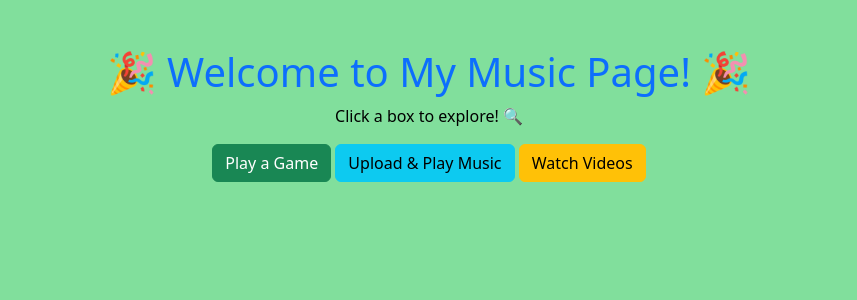
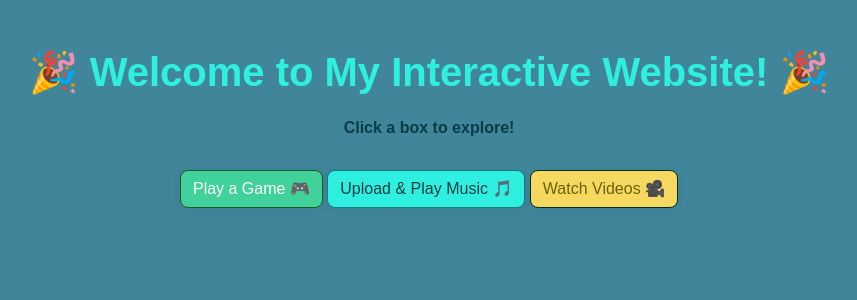
Before and after one commit to Harmony999/harmony.miniproject, a Flask app: page / in a window 1280 px wide. Shown: the top 300 px of the page, without its empty margins (211-1068 px from the left). Run offline with Flask 3, Linux system fonts and the light colour scheme.

Commit message:
Hello this is my commit

```diff
--- a/static/style.css
+++ b/static/style.css
@@ -1,3 +1,94 @@
+
+/* General Background Styling */
+body {
+    margin: 0;
+    font-family: Arial, sans-serif;
+}
+/* Homepage Background */
+.homepage {
+    background-color: rgb(65, 133, 155) !important;
+}
+/* Games Page Background */
+.games-page {
+    background-color: lightpink !important;
+}
+/* Music Page Background */
+.music-page {
+    background-color: #b31777 !important;
+}
+/* Videos Page Background */
+.videos-page {
+    background-color: #5983a2 !important;
+}
+/* Homepage Heading and Explore Text */
+.my-special-title {
+    color: #2ff0e0;
+    font-weight: bold;
+    margin-bottom: 20px;
+}
+.explore-text {
+    font-weight: bold;
+    color: #073d47;
+    margin-bottom: 30px;
+}
+/* Homepage Button Styles */
+.homepage .btn-success {
+    background-color: #41d19a;
+    border-color: #105e21;
+    color: #fff;
+    transition: background 0.3s, color 0.3s, transform 0.2s;
+}
+.homepage .btn-success:hover,.homepage .btn-success:focus {
+    background-color: #2bbf7e;
+    border-color: #0f3b25;
+    color: #fff;
+    transform: scale(1.06);
+}
+.homepage .btn-info {
+    background-color: #2ff0e0;
+    border-color: #0e7f7a;
+    color: #073d47;
+    transition: background 0.3s, color 0.3s, transform 0.2s;
+}
+.homepage .btn-info:hover,
+.homepage .btn-info:focus {
+    background-color: #1bc9b4;
+    border-color: #0e7f7a;
+    color: #fff;
+    transform: scale(1.06);
+}
+.homepage .btn-warning {
+    background-color: #f6d860;
+    border-color: #023019;
+    color: #6d6204;
+    transition: background 0.3s, color 0.3s, transform 0.2s;
+}
+.homepage .btn-warning:hover,
+.homepage .btn-warning:focus {
+    background-color: #ffe066;
+    border-color: #bfae2d;
+    color: #fff;
+    transform: scale(1.06);
+}
+.my-balloon-btn:hover, .my-balloon-btn:focus {
+    background-color: #db5757;
+    border-color: #b2c4b3;
+    color: #fff;
+    transition: background-color 0.4s, border-color 0.4s;
+}
+/* General Button Hover Effect for All Pages */
+.btn, button, input[type="submit"], input[type="button"] {
+    transition: background 0.3s, color 0.3s, transform 0.2s;
+    border-radius: 8px;
+    box-shadow: 0 2px 8px rgba(0,0,0,0.06);
+}
+.btn:hover, button:hover, input[type="submit"]:hover, input[type="button"]:hover,
+.btn:focus, button:focus, input[type="submit"]:focus, input[type="button"]:focus {
+    filter: brightness(0.93);
+    transform: scale(1.05);
+    box-shadow: 0 4px 16px rgba(0,0,0,0.10);
+}
+/* Fun Hover Effect for Boxes */
 .fun-box {
     border-radius: 15px;
     transition: transform 0.3s ease-in-out;
@@ -5,6 +96,7 @@
 .fun-box:hover {
     transform: scale(1.1);
 }
+/* Animated Pop Effect */
 @keyframes pop {
     0% { transform: scale(0.8); opacity: 0; }
     100% { transform: scale(1); opacity: 1; }
@@ -12,24 +104,19 @@
 .animate-pop {
     animation: pop 1s ease-out;
 }
+/* Balloon Pop Animation */
+@keyframes pop-effect {
+    0% { transform: scale(1); opacity: 1; }
+    100% { transform: scale(0); opacity: 0; }
+}
+.pop-animation {
+    animation: pop-effect 0.5s ease-out;
+}
+/* Center Text */
 .text-center {
     text-align: center;
 }
+/* Add Some Space */
 .mt-5 {
     margin-top: 50px;
 }
-body.home-page {
-    background-color: rgb(129, 223, 156);
-    color: black;
-}
-body.games-page {
-    background-color: rgb(129, 223, 156);
-    color: black;
-}
-body.music-page {
-    background-color: rgb(129, 223, 156);
-    color: black;
-}
-body.videos-page {
-    background-color: rgb(129, 223, 156);
-}
--- a/templates/index.html
+++ b/templates/index.html
@@ -1,19 +1,20 @@
+
 <!DOCTYPE html>
 <html lang="en">
 <head>
     <meta charset="UTF-8">
     <meta name="viewport" content="width=device-width, initial-scale=1.0">
-    <title> 🎵 My Music Website! 🎵</title>
+    <title>🎵 My Interactive Website! 🎵</title>
     <link rel="stylesheet" href="https://cdn.jsdelivr.net/npm/bootstrap@5.3.0/dist/css/bootstrap.min.css">
     <link rel="stylesheet" href="{{ url_for('static', filename='style.css') }}">
 </head>
-<body class="home-page">
+<body class="homepage"> <!-- Correct class for homepage -->
     <div class="container text-center mt-5">
-        <h1 class="text-primary">🎉 Welcome to My Music Page! 🎉</h1>
-        <p>Click a box to explore! 🔍</p>
-        <a href="/games" class="btn btn-success">Play a Game</a>
-        <a href="/music" class="btn btn-info">Upload & Play Music</a>
-        <a href="/videos" class="btn btn-warning">Watch Videos</a>
+        <h1 class="my-special-title">🎉 Welcome to My Interactive Website! 🎉 </h1>
+        <p class="explore-text">Click a box to explore! </p>
+        <a href="/games" class="btn btn-success">Play a Game 🎮</a>
+        <a href="/music" class="btn btn-info">Upload & Play Music 🎵</a>
+        <a href="/videos" class="btn btn-warning">Watch Videos 🎥</a>
     </div>
 </body>
 </html>
--- a/templates/videos.html
+++ b/templates/videos.html
@@ -1,3 +1,5 @@
+
+
 <!DOCTYPE html>
 <html lang="en">
 <head>
@@ -5,11 +7,13 @@
     <meta name="viewport" content="width=device-width, initial-scale=1.0">
     <title>Video Playlist</title>
     <link rel="stylesheet" href="https://cdn.jsdelivr.net/npm/bootstrap@5.3.0/dist/css/bootstrap.min.css">
+    <link rel="stylesheet" href="{{ url_for('static', filename='style.css') }}">
 </head>
 <body class="videos-page">
     <div class="container text-center mt-5">
         <h1 class="text-warning">Watch Fun Videos!</h1>
-        <iframe width="560" height="315" src="https://www.youtube.com/embed/MdsoTowfFvY?si=x4Gmh_RfMSp5CPVU" frameborder="0" allowfullscreen></iframe>
+        <iframe width="1000" height="500" src="https://www.youtube.com/embed/MdsoTowfFvY?si=x4Gmh_RfMSp5CPVU" frameborder="0" allowfullscreen></iframe>
     </div>
+    <a href="/" class="btn btn-secondary mb-3">← Back to Home</a>
 </body>
 </html>
```
Also changed, not shown: templates/games.html (+6 -4 lines), templates/music.html (+11 -1 lines), 1 other file.
